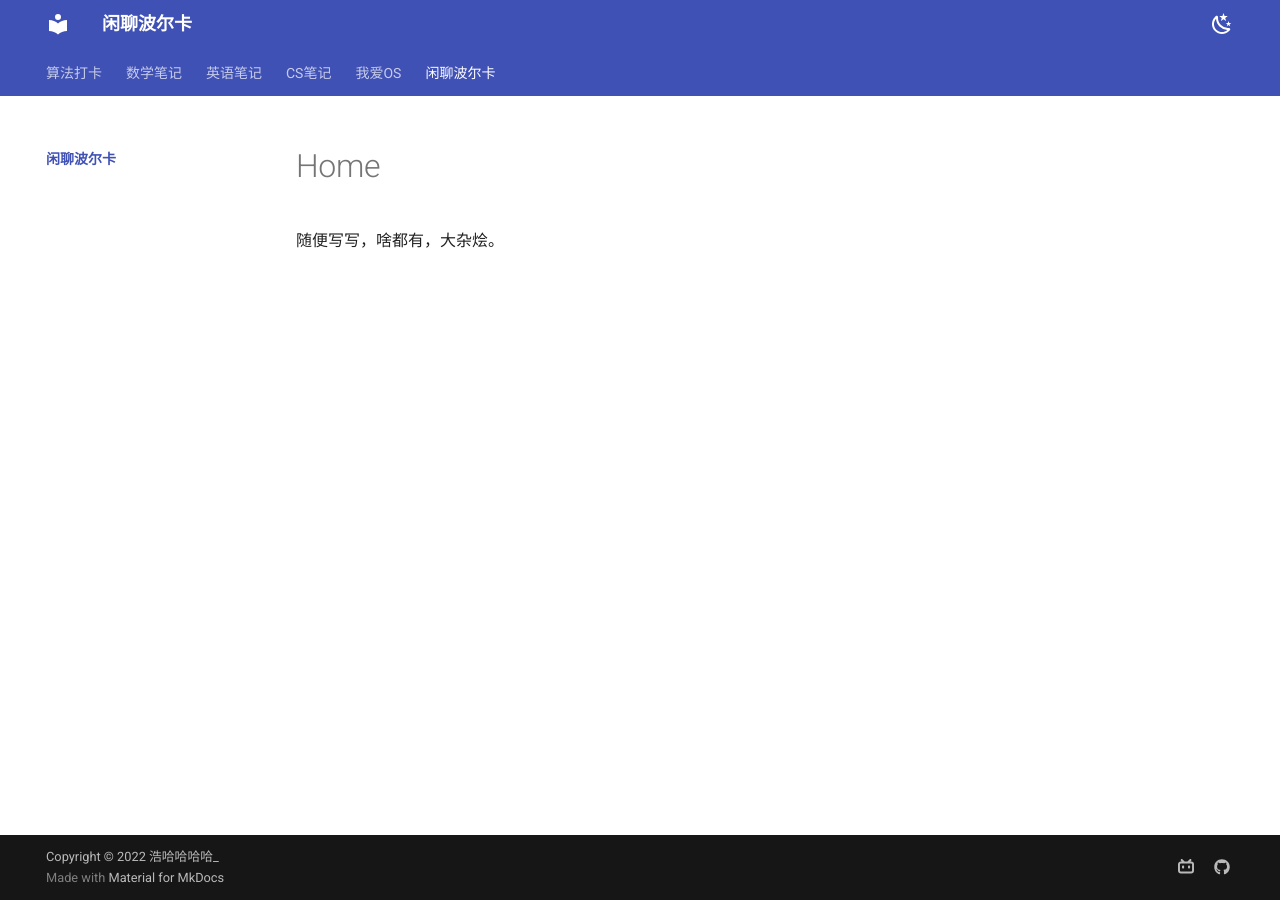
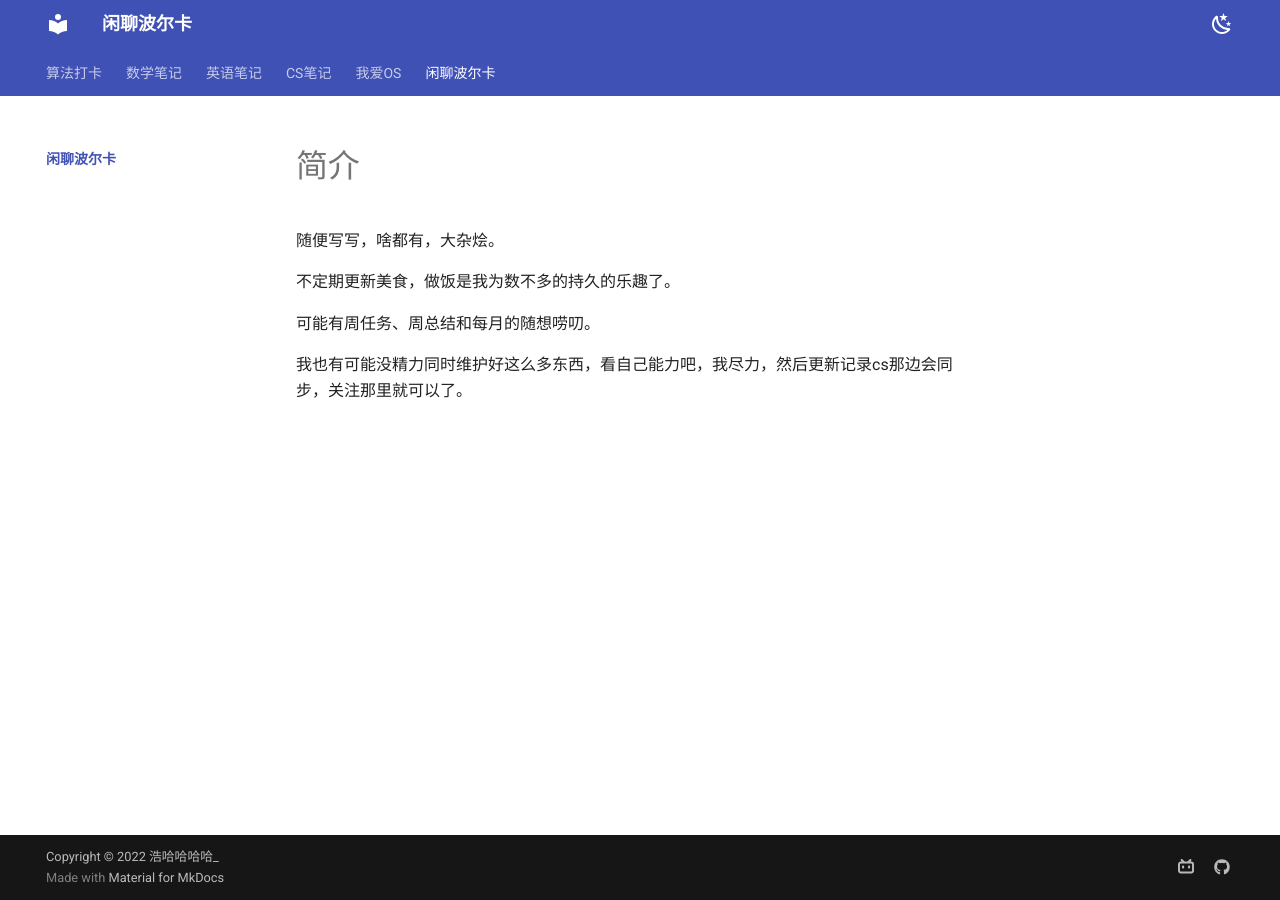
Before and after one commit to Haohahahaha/chat, an MkDocs documentation site: the page built from docs/index.md, in a window 1280 px wide. Built offline with MkDocs 1.6.1 and Material for MkDocs 9.7.7, drawn with Linux system fonts in a browser that asks for light colours.

Commit message:
2023-05-01_01:21:21 update

```diff
--- a/docs/index.md
+++ b/docs/index.md
@@ -1 +1,9 @@
+# 简介
+
 随便写写，啥都有，大杂烩。
+
+不定期更新美食，做饭是我为数不多的持久的乐趣了。
+
+可能有周任务、周总结和每月的随想唠叨。
+
+我也有可能没精力同时维护好这么多东西，看自己能力吧，我尽力，然后更新记录cs那边会同步，关注那里就可以了。
```
